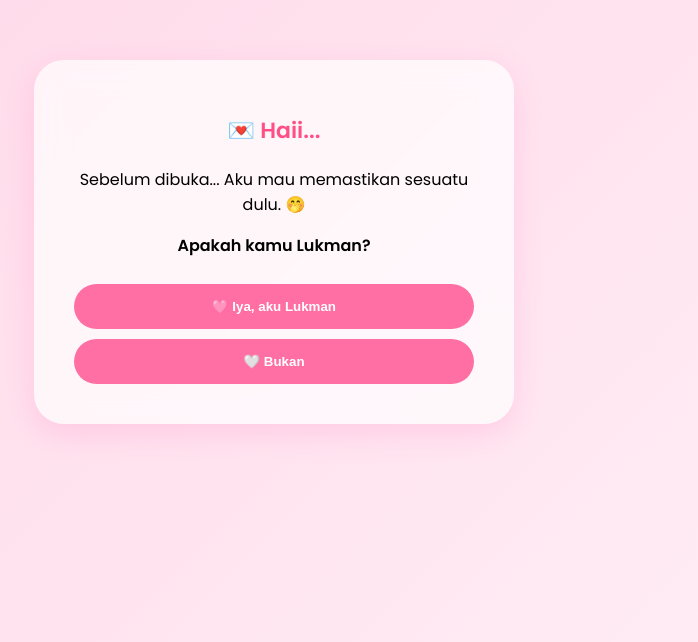
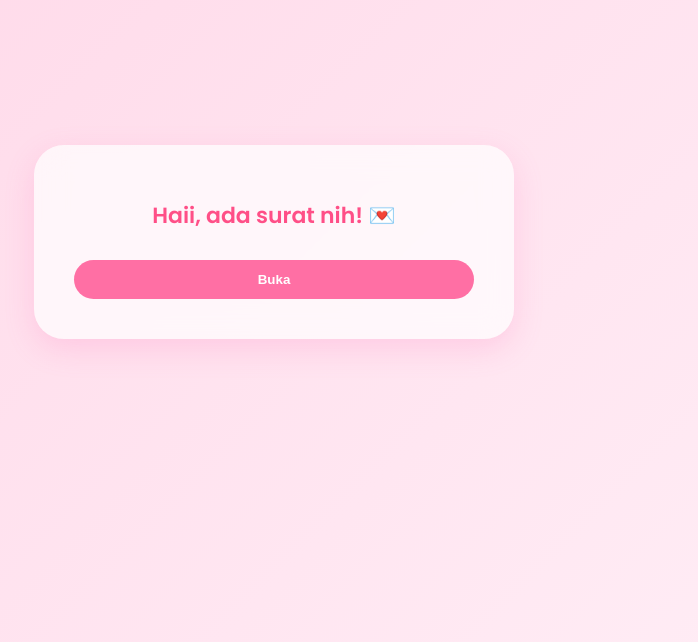
Before and after one commit to neniinuraaa/nuranuradalamperahu, a plain HTML site: page index.html in a window 1280 px wide. Shown: the part 158-800 px from the top of the page, without its empty margins (366-1064 px from the left). Drawn offline with nearby package versions, Linux system fonts and the light colour scheme.

Commit message:
Update index.html

```diff
--- a/index.html
+++ b/index.html
@@ -3,14 +3,14 @@
 <head>
     <meta charset="UTF-8">
     <meta name="viewport" content="width=device-width, initial-scale=1.0">
-    <title>HOLLO ADA SURAT NIH💌</title>
+    <title>Surat Buat Kamu 💌</title>
     <link href="https://fonts.googleapis.com/css2?family=Poppins:wght@400;600&display=swap" rel="stylesheet">
     <script src="https://cdn.jsdelivr.net/npm/canvas-confetti@1.5.1/dist/confetti.browser.min.js"></script>
     <style>
         body { font-family: 'Poppins', sans-serif; background: linear-gradient(135deg, #ffd6e7, #ffeef6); display: flex; justify-content: center; align-items: center; min-height: 100vh; margin: 0; transition: background 0.5s; }
         .card { width: 90%; max-width: 400px; background: rgba(255, 255, 255, 0.7); backdrop-filter: blur(15px); border-radius: 30px; padding: 40px; text-align: center; box-shadow: 0 10px 30px rgba(255,105,180,0.2); transition: all 0.5s; }
         h1 { color: #ff4f87; font-size: 22px; margin-bottom: 20px; }
-        button { width: 100%; padding: 15px; border: none; border-radius: 50px; background: #ff6fa4; color: white; font-weight: 600; cursor: pointer; transition: 0.3s; margin-top: 10px; }
+        button { width: 100%; padding: 12px; border: none; border-radius: 50px; background: #ff6fa4; color: white; font-weight: 600; cursor: pointer; transition: 0.3s; margin-top: 8px; }
         button:hover { transform: scale(1.05); background: #ff4f87; }
         .shake { animation: shake 0.5s infinite; display: inline-block; }
         @keyframes shake { 0%, 100% {transform: translateX(0);} 50% {transform: translateX(-10px);} }
@@ -22,11 +22,8 @@
 
 <div class="card" id="card">
     <div id="content">
-        <h1>💌 Haii...</h1>
-        <p>Sebelum dibuka... Aku mau memastikan sesuatu dulu. 🤭</p>
-        <p><strong>Apakah kamu Lukman?</strong></p>
-        <button onclick="updatePage(2)">🩷 Iya, aku Lukman</button>
-        <button onclick="updatePage('bukan')">🤍 Bukan</button>
+        <h1>Haii, ada surat nih! 💌</h1>
+        <button onclick="updatePage(0)">Buka</button>
     </div>
 </div>
 
@@ -36,35 +33,29 @@
 
     function updatePage(n) {
         let html = "";
-
         switch(n) {
-            case 'bukan':
-                html = "<p>Yahh... berarti ini bukan buat kamu. 😭<br>Tapi makasih udah mampir. Semoga harimu menyenangkan! 🌸</p><button onclick='location.reload()'>Keluar</button>";
-                break;
-            case 2:
-                html = "<h1>📩 Oke...</h1><p>Berarti surat ini memang buat kamu. Siap baca sampai selesai?</p><button onclick='updatePage(3)'>Buka Amplop 💌</button>";
-                break;
-            case 3: html = "<h1>🥹💕</h1><p>Pertama-tama... makasiii ya udah selalu dengerin aku cerita.</p><button onclick='updatePage(4)'>Lanjut</button>"; break;
-            case 4: html = "<p>Jujur aja... aku lebih seneng duduk di kursi rumah sambil ngobrol sama kamu.</p><button onclick='updatePage(5)'>Terus?</button>"; break;
-            case 5:
-                card.style.background = "rgba(0,0,0,0.7)"; card.style.color = "white";
-                html = "<h1>TAPI...</h1><button onclick='updatePage(6)'>Apa? 😨</button>"; break;
-            case 6:
-                card.style.background = "rgba(255,255,255,0.7)"; card.style.color = "#555";
-                html = "<h1>GUE. KESEL. SAMA. LO. 😾</h1><button onclick='updatePage(7)'>Loh, kenapa?</button><button onclick='updatePage(7)'>Bodoamat 🙄</button>"; break;
-            case 7: html = "<h1 class='shake'>KARENA KAMU MIRIP FIRAUN MESIR 👑</h1><p>😂😂😂</p><button onclick='updatePage(8)'>WKWKWK</button>"; break;
-            case 8: html = "<h1>Eh bentar...</h1><p>Keren ya btw codingannya? 🤭</p><button onclick='updatePage(9)'>Lumayan 😌</button>"; break;
-            case 9: html = "<p>Sebenernya aku cuma mau pamer kalau aku lagi belajar coding. 😭</p><button onclick='updatePage(10)'>Lanjut</button>"; break;
-            case 10: html = "<p>Kalau 2 atau 3 tahun lagi aku nikah...</p><button onclick='updatePage(11)'>Terus?</button>"; break;
-            case 11: html = "<p>Dateng ya. Amplopnya Rp500.000 aja.</p><button onclick='updatePage(12)'>Deal 🤝</button>"; break;
-            case 12: html = "<p>Kalau keberatan... Rp1 juta juga gapapa sih. 😌</p><button onclick='updatePage(13)'>Yaelah 😂</button>"; break;
-            case 13: html = "<h1>Udah ah segitu aja.</h1><p>Sekarang tos dulu sini!! 👊</p><button onclick='finish()'>👊 Tos!</button>"; break;
+            case 0: html = "<h1>Verifikasi Identitas</h1><p>Sebelum kita mulai, kamu Lukman kan? 🤭</p><button onclick='updatePage(1)'>🩷 Iya, aku Lukman</button><button onclick='updatePage(\"bukan\")'>🤍 Bukan</button>"; break;
+            case 'bukan': html = "<p>Yahh... bukan buat kamu. Makasih udah mampir! 🌸</p><button onclick='location.reload()'>Keluar</button>"; break;
+            case 1: html = "<h1>📩 Oke...</h1><p>Janji ya, baca sampai selesai? Soalnya ini bikinnya lama banget, pusing tau! 🤕</p><button onclick='updatePage(2)'>Janji! 🤝</button>"; break;
+            case 2: html = "<h1>🥹💕</h1><p>Pertama-tama... makasiii ya udah selalu dengerin aku cerita.</p><button onclick='updatePage(3)'>Lanjut</button>"; break;
+            case 3: html = "<p>Jujur aja... aku lebih seneng duduk di rumah ngobrol sama kamu.</p><button onclick='updatePage(4)'>Terus?</button>"; break;
+            case 4: card.style.background = "rgba(0,0,0,0.7)"; card.style.color = "white"; html = "<h1>TAPI...</h1><button onclick='updatePage(5)'>Apa? 😨</button>"; break;
+            case 5: card.style.background = "rgba(255,255,255,0.7)"; card.style.color = "#555"; html = "<h1>GUE. KESEL. SAMA. LO. 😾</h1><button onclick='updatePage(6)'>Loh, kenapa?</button><button onclick='updatePage(6)'>Bodoamat 🙄</button>"; break;
+            case 6: html = "<h1 class='shake'>KARENA KAMU MIRIP FIRAUN MESIR 👑</h1><p>😂😂😂</p><button onclick='updatePage(7)'>WKWKWK</button>"; break;
+            case 7: html = "<h1>Eh bentar...</h1><p>Keren ya btw codingannya? 🤭</p><button onclick='updatePage(8)'>Lumayan 😌</button>"; break;
+            case 8: html = "<p>Sebenernya aku cuma mau pamer aku lagi belajar coding. 😭</p><button onclick='updatePage(9)'>Lanjut</button>"; break;
+            case 9: html = "<p>Kalau 2 atau 3 tahun lagi aku nikah...</p><button onclick='updatePage(10)'>Terus?</button>"; break;
+            case 10: html = "<p>Dateng ya. Amplopnya Rp500.000 aja.</p><button onclick='updatePage(11)'>Deal 🤝</button>"; break;
+            case 11: html = "<p>Kalau keberatan... Rp1 juta juga gapapa sih. 😌</p><button onclick='updatePage(12)'>Yaelah 😂</button>"; break;
+            case 12: html = "<h1>Eits, tunggu!</h1><p>Kamu sebenernya tau nama aku gasih? 🤨</p><button onclick='updatePage(13)'>Nura nura dalam perahu</button><button onclick='updatePage(13)'>Neni nura</button><button onclick='updatePage(13)'>Neni nurhayati</button><button onclick='updatePage(13)'>Neni nurhaiti</button><button onclick='updatePage(14)'>Gatau bodoamat</button>"; break;
+            case 14: html = "<h1 style='font-size: 50px'>😡💢👿🔥😤</h1><p>Pilih yang BENER sekarang juga!!!</p><button onclick='updatePage(12)'>Coba lagi 😤</button>"; break;
+            case 13: html = "<h1>Nah gitu dong! 🩷</h1><p>Udah ah segitu aja. Sekarang tos dulu sini!! 👊</p><button onclick='finish()'>👊 Tos!</button>"; break;
         }
         content.innerHTML = html;
     }
 
     function finish() {
-        content.innerHTML = "<h1>Makasiii udah mau baca sampai habis 🩷</h1>";
+        content.innerHTML = "<h1>Makasiii udah mau baca sampai habis! 🩷</h1><button onclick='window.close()'>Keluar</button>";
         confetti({ particleCount: 200, spread: 70, origin: { y: 0.6 } });
         for(let i=0; i<30; i++){
             let h = document.createElement("div");
@@ -76,6 +67,5 @@
         }
     }
 </script>
-
 </body>
 </html>
```
